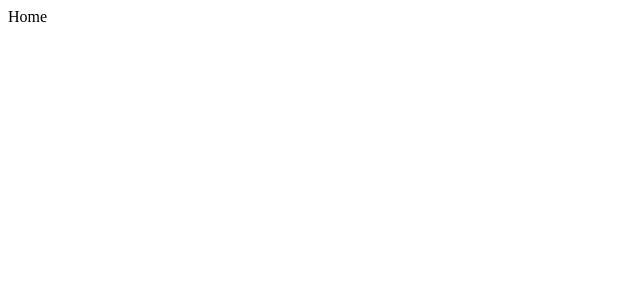
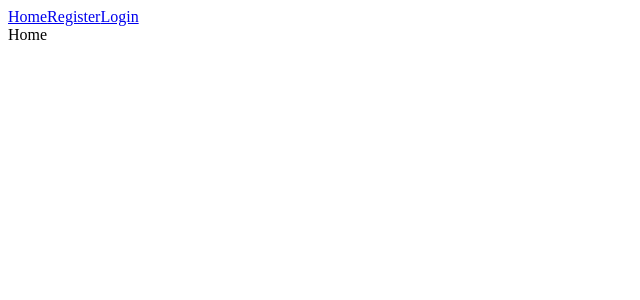
Before and after one commit to zhz364/zzchat, a React (Create React App) app: page / in a window 1280 px wide. Shown: the top 300 px of the page, without its empty margins (0-640 px from the left). Built offline with nearby package versions, Linux system fonts and the light colour scheme.

Commit message:
Created Navbar component

```diff
--- a/src/Router.js
+++ b/src/Router.js
@@ -1,9 +1,11 @@
 import React from "react";
 import {BrowserRouter, Switch, Route} from "react-router-dom";
 import Register from "../src/components/auth/Register"
+import Navbar from "./components/layout/Navbar";
 
 function Router(){
     return <BrowserRouter>
+        <Navbar />
         <Switch>
             <Route exact path="/">
                 <div>Home</div>
--- /dev/null
+++ b/src/components/layout/Navbar.js
@@ -0,0 +1,13 @@
+import React from "react";
+import {Link} from "react-router-dom";
+
+function Navbar(){
+    return <div>
+        <Link to="/">Home</Link>
+        <Link to="/register">Register</Link>
+        <Link to="/login">Login</Link>
+    </div>
+
+};
+
+export default Navbar;
```
